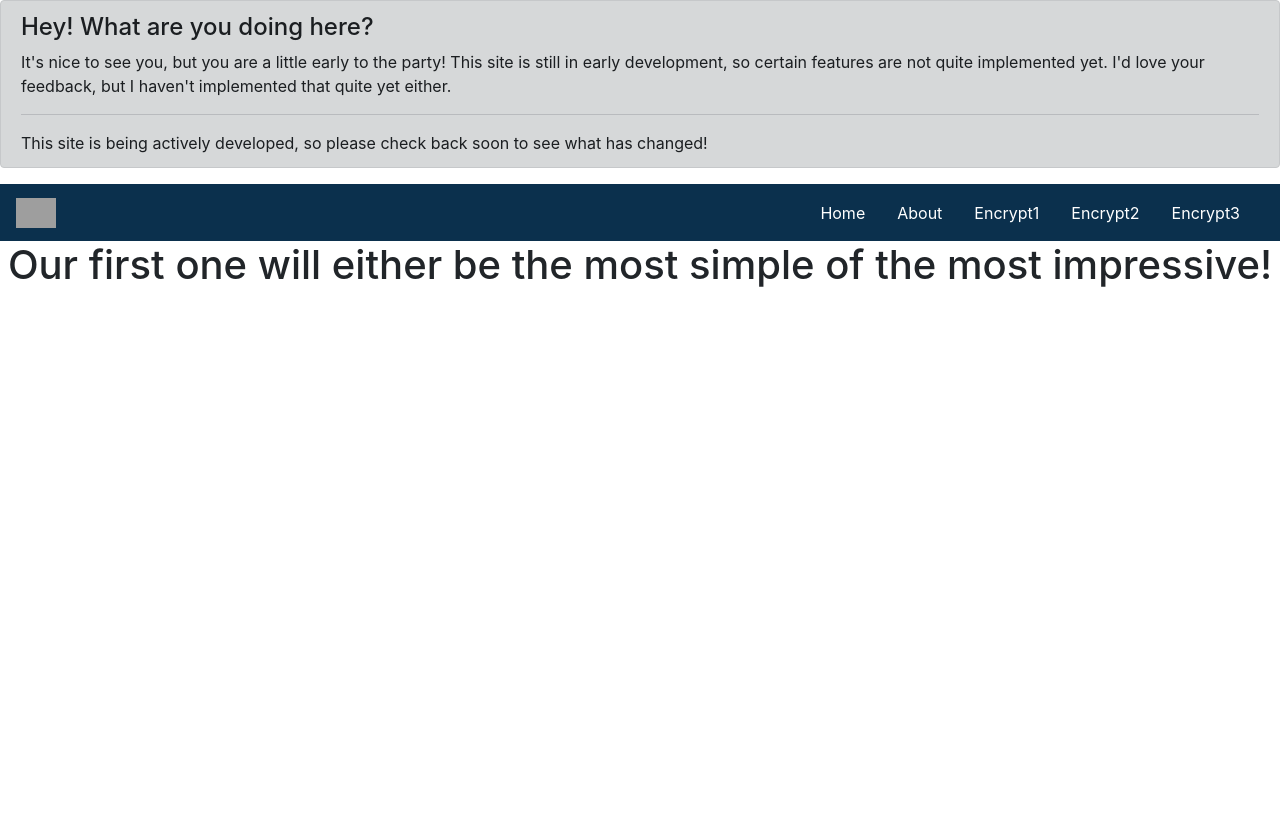
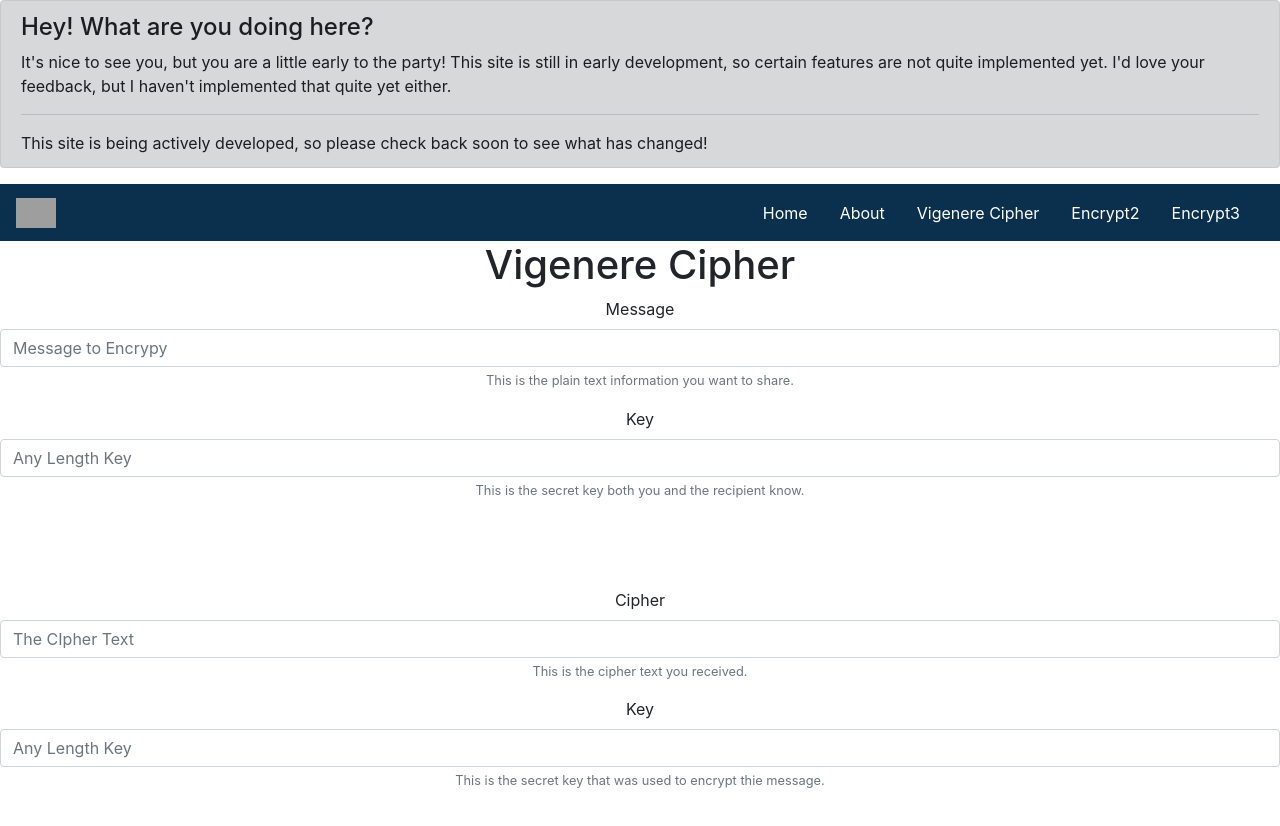
Before and after one commit to jse41/ComputerSecurity, a React (Create React App) app: page /encrypt1 in a window 1280 px wide. Shown: the top 826 px of the page. Before the commit the page ends 800 px from the top, so only its background shows below. Built offline with nearby package versions, Linux system fonts and the light colour scheme; grey boxes are pictures that could not be loaded.

Commit message:
Vigenere Cipher
Implemented the coding for it

```diff
--- a/src/components/Encrypt1.js
+++ b/src/components/Encrypt1.js
@@ -1,17 +1,160 @@
 import React from 'react';
 import Alert from './Alert'
 import Nav from './Nav'
+import {Form} from 'react-bootstrap';
 
 /**
  * About Page Wrapper, relies on React Router for routing to here
  */
 class Encrypt1 extends React.Component {
+
+   constructor(props) {
+      super(props);
+      this.state = {
+         isToggleOn: true,
+         message: "",
+         key: "",
+         result: "",
+         cipher: "",
+         cipherKey: "",
+         clear: ""
+      };
+
+      // This binding is necessary to make `this` work in the callback
+      this.handleClick = this.handleClick.bind(this);
+      this.handleFormUpdate = this.handleFormUpdate.bind(this);
+    }
+
+   handleClick(e) {
+      e.preventDefault();
+      console.log(e.target.id)
+      console.log(this.state.message);
+   }
+
+   handleFormUpdate(e) {
+      if(e.target.id === "EncryptUpdate") {
+         this.setState({message: e.target.value});
+         this.setState({result: this.encrypt(e.target.value, this.state.key)})
+      }
+      else if (e.target.id === "keyUpdate") {
+         this.setState({key: e.target.value});
+         this.setState({result: this.encrypt(this.state.message, e.target.value)})
+      }
+      else if(e.target.id === "cipherUpdate") {
+         this.setState({cipher: e.target.value});
+         this.setState({clear: this.decrypt(e.target.value, this.state.cipherKey)})
+      }
+      else if (e.target.id === "cipheyKeyUpdate") {
+         this.setState({cipherKey: e.target.value});
+         this.setState({clear: this.decrypt(this.state.cipher, e.target.value)})
+      }
+   }
+
+   encrypt(message, key) {
+
+      let chars = ["0", "1", "2", "3", "4", "5", "6", "7", "8", "9", "a", "b", "c", "d", "e", "f", "g", "h", "i",
+      "j", "k", "l", "m", "n", "o", "p", "q", "r", "s", "t", "u", "v", "w", "x", "y", "z", "A", "B", "C", "D",
+      "E", "F", "G", "H", "I", "J", "K", "L", "M", "N", "O", "P", "Q", "R", "S", "T", "U", "V", "W", "X", "Y", "Z",
+      "!", "@", "#", "$", "%", "^", "&", "*", "(", ")", "-", "=", "[", "]", ";", "'", "\"", "\\", "|", ":", "_", "+",
+      ",", ".", "<", ">", "{", "}", "/", "?", "`", "~", " "]
+
+      let result = ""
+
+      for(let i = 0; i < message.length; i++){
+         let index = chars.indexOf(message[i])
+         if (index === -1)
+            return("Unrecognized Character in Message")
+         let keyIndex = 0
+         if (key.length > 0) {
+            let keyChar = key[i % key.length]
+            keyIndex = chars.indexOf(keyChar)
+         }
+         if (keyIndex === -1)
+            return("Unrecognized Character in Key")
+         let encoded = (keyIndex + index) % chars.length
+         result += chars[encoded]
+      }
+      return result
+   }
+
+   decrypt(cipher, key) {
+      let chars = ["0", "1", "2", "3", "4", "5", "6", "7", "8", "9", "a", "b", "c", "d", "e", "f", "g", "h", "i",
+      "j", "k", "l", "m", "n", "o", "p", "q", "r", "s", "t", "u", "v", "w", "x", "y", "z", "A", "B", "C", "D",
+      "E", "F", "G", "H", "I", "J", "K", "L", "M", "N", "O", "P", "Q", "R", "S", "T", "U", "V", "W", "X", "Y", "Z",
+      "!", "@", "#", "$", "%", "^", "&", "*", "(", ")", "-", "=", "[", "]", ";", "'", "\"", "\\", "|", ":", "_", "+",
+      ",", ".", "<", ">", "{", "}", "/", "?", "`", "~", " "]
+
+      let result = ""
+
+      for(let i = 0; i < cipher.length; i++){
+         let index = chars.indexOf(cipher[i])
+         if (index === -1)
+            return("Unrecognized Character in the Cipher")
+         let keyIndex = 0
+         if (key.length > 0) {
+            let keyChar = key[i % key.length]
+            keyIndex = chars.indexOf(keyChar)
+         }
+         if (keyIndex === -1)
+            return("Unrecognized Character in Key")
+         let encoded = (index - keyIndex + chars.length) % chars.length
+         console.log(encoded)
+         result += chars[encoded]
+      }
+      return result
+   }
+
+   ord(string) {
+      return string.charCodeAt(0);
+   }
+
+
    render() {
       return (
          <div>
             <Alert />
             <Nav />
-            <h1>Our first one will either be the most simple of the most impressive!</h1>
+            <h1>Vigenere Cipher</h1>
+            <Form>
+            <Form.Group controlId="EncryptUpdate">
+               <Form.Label>Message</Form.Label>
+               <Form.Control type="text" onChange={this.handleFormUpdate} placeholder="Message to Encrypy" />
+               <Form.Text className="text-muted">
+                  This is the plain text information you want to share.
+               </Form.Text>
+            </Form.Group>
+
+            <Form.Group controlId="keyUpdate">
+               <Form.Label>Key</Form.Label>
+               <Form.Control type="text" onChange={this.handleFormUpdate} placeholder="Any Length Key" />
+               <Form.Text className="text-muted">
+                  This is the secret key both you and the recipient know.
+               </Form.Text>
+            </Form.Group>
+            </Form>
+            <p>{this.state.result}</p>
+            <br></br>
+            <br></br>
+            <br></br>
+            <Form>
+            <Form.Group controlId="cipherUpdate">
+               <Form.Label>Cipher</Form.Label>
+               <Form.Control type="text" onChange={this.handleFormUpdate} placeholder="The CIpher Text" />
+               <Form.Text className="text-muted">
+                  This is the cipher text you received.
+               </Form.Text>
+            </Form.Group>
+
+            <Form.Group controlId="cipheyKeyUpdate">
+               <Form.Label>Key</Form.Label>
+               <Form.Control type="text" onChange={this.handleFormUpdate} placeholder="Any Length Key" />
+               <Form.Text className="text-muted">
+                  This is the secret key that was used to encrypt thie message.
+               </Form.Text>
+            </Form.Group>
+            </Form>
+            <p>{this.state.clear}</p>
+            <br></br>
          </div>
       )
    }
--- a/src/components/Nav.js
+++ b/src/components/Nav.js
@@ -29,7 +29,7 @@ function Nav() {
             </li>
             <li className="nav-item">
               <div className="nav-link">
-                <Link to="/encrypt1">Encrypt1</Link>
+                <Link to="/encrypt1">Vigenere Cipher</Link>
               </div>
             </li>
             <li className="nav-item">
```
